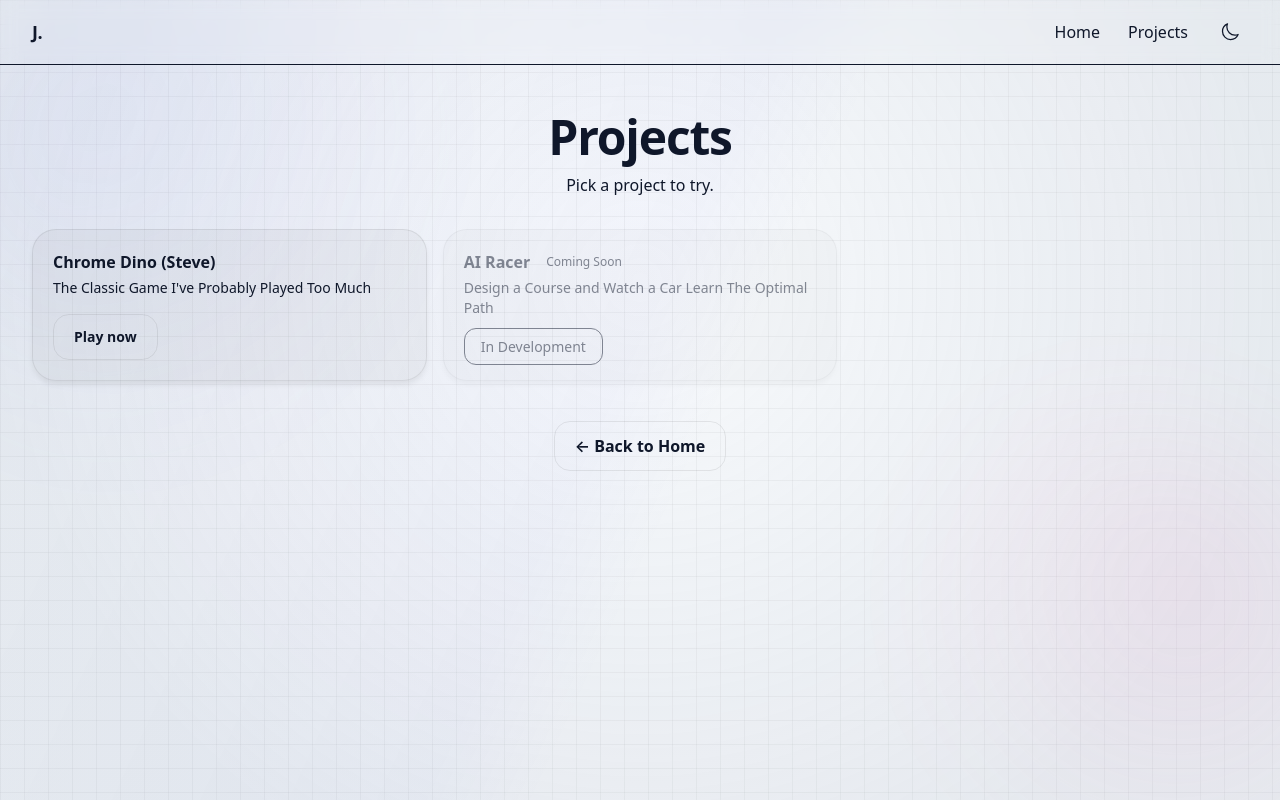
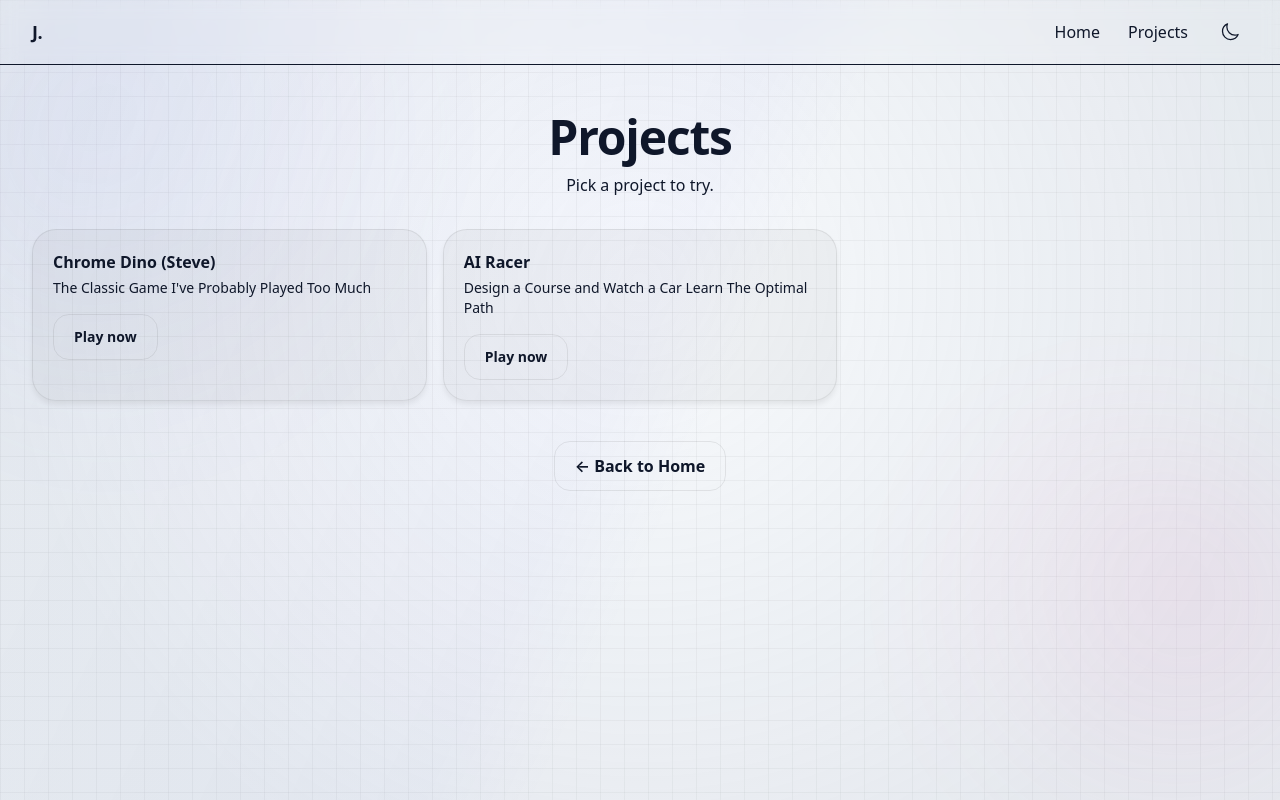
Before and after one commit to Jamal-Akhras/Jamal-Akhras.github.io, a React (Vite) app: page /#/projects in a window 1280 px wide. Built offline with nearby package versions, Linux system fonts and the light colour scheme.

Commit message:
Unblock the AI Racer project card
Now that the /ai-racer route is live, turn the 'Coming Soon' card into an
active link to the racer.

```diff
--- a/src/Projects.tsx
+++ b/src/Projects.tsx
@@ -68,17 +68,19 @@ export default function Projects() {
             </div>
           </Link>
 
-          {/* Card: AI Racer (Coming Soon) */}
-          <div className="card p-5 opacity-50 cursor-not-allowed select-none">
-            <div className="flex items-center gap-2">
-              <h3 className="font-semibold">AI Racer</h3>
-              <span className="rounded-full bg-accent-primary/20 px-2 py-0.5 text-xs text-accent-primary">Coming Soon</span>
+          {/* Card: AI Racer */}
+          <Link
+            to="/ai-racer"
+            className="card card-interactive p-5 block group"
+          >
+            <h3 className="font-semibold">AI Racer</h3>
+            <p className="mt-1 text-sm text-text-secondary">Design a Course and Watch a Car Learn The Optimal Path</p>
+            <div className="mt-4">
+              <span className="btn-tertiary text-sm px-4 py-2 group-hover:border-accent-primary group-hover:text-accent-primary transition-colors">
+                Play now
+              </span>
             </div>
-            <p className="mt-1 text-sm text-text-muted">Design a Course and Watch a Car Learn The Optimal Path</p>
-            <div className="mt-4">
-              <span className="rounded-xl border border-border-subtle px-4 py-2 text-text-muted text-sm">In Development</span>
-            </div>
-          </div>
+          </Link>
 
           {/* Add more cards later */}
         </div>
```
